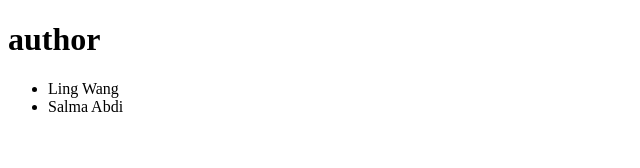
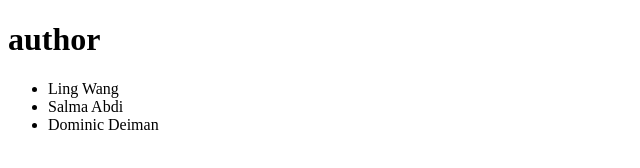
Before and after one commit to May-Wang-666/static_web, a plain HTML site: page index.html in a window 1280 px wide. Shown: the whole page, without its empty margins (0-640 px from the left). Drawn offline with Linux system fonts and the light colour scheme.

Commit message:
Adding my name

```diff
--- a/index.html
+++ b/index.html
@@ -12,6 +12,7 @@
     <ul>
         <li>Ling Wang</li>
         <li>Salma Abdi</li>
+	<li>Dominic Deiman</li>
     </ul>
   </body>
 </html>
```
